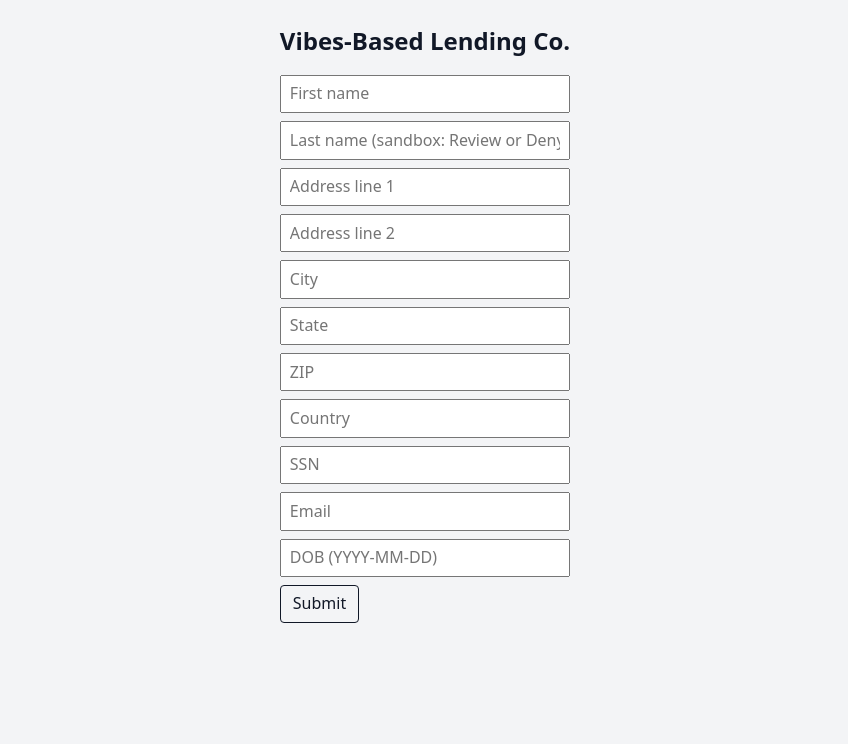
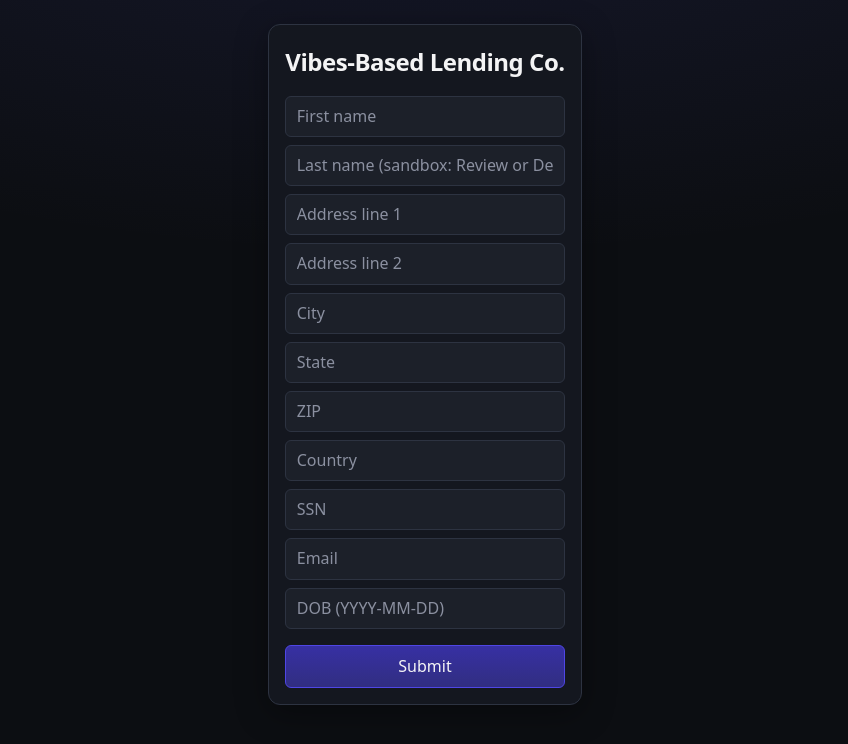
Before and after one commit to Friskybunnies/vibes_based_lending_co, a React app in the folder frontend/: page / in a window 1280 px wide. Shown: the top 744 px of the page, without its empty margins (215-1063 px from the left). Built offline with nearby package versions, Linux system fonts and the light colour scheme; no server answers; the HTML template or start-up script is replaced by a standard one.

Commit message:
Reorientation from Netlify to Railway

```diff
--- a/frontend/src/App.css
+++ b/frontend/src/App.css
@@ -1,41 +1,94 @@
 .wrap {
-  max-width: 24rem;
+  max-width: 22rem;
   margin: 0 auto;
-  padding: 0 0.75rem;
+  padding: 1.25rem 1rem 1rem;
   text-align: left;
+  background: var(--surface);
+  border: 1px solid var(--border);
+  border-radius: 12px;
+  box-shadow: 0 8px 32px rgba(0, 0, 0, 0.35);
+}
+
+.wrap form {
+  margin-top: 0.25rem;
+}
+
+button[type="submit"] {
+  width: 100%;
+  margin-top: 0.5rem;
+  padding: 0.55rem 0.75rem;
+  font: inherit;
+  font-weight: 500;
+  color: var(--text-h);
+  background: linear-gradient(180deg, #3730a3 0%, #312e81 100%);
+  border: 1px solid #4f46e5;
+  border-radius: 6px;
+  cursor: pointer;
+  transition: filter 0.15s, opacity 0.15s;
+}
+
+button[type="submit"]:hover:not(:disabled) {
+  filter: brightness(1.08);
+}
+
+button[type="submit"]:disabled {
+  opacity: 0.55;
+  cursor: not-allowed;
+}
+
+button[type="button"] {
+  font: inherit;
+  padding: 0.45rem 0.85rem;
+  border-radius: 6px;
+  border: 1px solid var(--border);
+  background: var(--surface2);
+  color: var(--text);
+  cursor: pointer;
+  transition: background 0.15s, border-color 0.15s;
+}
+
+button[type="button"]:hover {
+  background: #252a36;
+  border-color: #3d4554;
 }
 
 .result {
   margin: 1rem 0;
-  padding: 1rem;
-  border: 1px solid var(--text-h, #333);
-  border-radius: 6px;
+  padding: 1rem 1rem;
+  border-radius: 8px;
+  border: 1px solid var(--border);
+  background: var(--surface2);
 }
 
-.result.ok { border-color: #22c55e; }
-.result.wait { border-color: #ca8a04; }
-.result.bad { border-color: #dc2626; }
+.result.ok {
+  border-color: rgba(34, 197, 94, 0.45);
+  background: rgba(34, 197, 94, 0.08);
+}
+
+.result.wait {
+  border-color: rgba(234, 179, 8, 0.45);
+  background: rgba(234, 179, 8, 0.07);
+}
+
+.result.bad {
+  border-color: rgba(220, 38, 38, 0.45);
+  background: rgba(220, 38, 38, 0.08);
+}
 
 .result .big {
-  font-size: 1.25rem;
+  font-size: 1.2rem;
   font-weight: 600;
-  margin: 0 0 0.5rem;
-  color: var(--text-h, inherit);
+  margin: 0 0 0.4rem;
+  color: var(--text-h);
 }
 
-.result p { margin: 0; }
-
-button {
-  font: inherit;
-  padding: 0.4rem 0.75rem;
-  border-radius: 4px;
-  border: 1px solid var(--text-h, #999);
-  background: transparent;
-  color: var(--text-h, inherit);
-  cursor: pointer;
+.result p {
+  margin: 0;
+  color: var(--text);
 }
 
 .err {
-  color: #f87171;
+  color: #fca5a5;
   margin-top: 0.75rem;
+  font-size: 0.9rem;
 }
--- a/frontend/src/App.jsx
+++ b/frontend/src/App.jsx
@@ -15,7 +15,8 @@ const empty = {
   dob: '',
 }
 
-const api = 'http://localhost:3001'
+// Dev: Vite on 5173, API on 3001. Production (e.g. Railway): same host, use relative /api
+const api = import.meta.env.VITE_API_URL || (import.meta.env.DEV ? 'http://localhost:3001' : '')
 
 function App() {
   const [form, setForm] = useState(empty)
--- a/frontend/src/index.css
+++ b/frontend/src/index.css
@@ -1,19 +1,18 @@
 :root {
-  --text: #6b6375;
-  --text-h: #08060d;
-  --bg: #1a1b22;
+  color-scheme: dark;
+  --bg: #0c0e12;
+  --surface: #14171f;
+  --surface2: #1c2029;
+  --border: #2d3341;
+  --border-focus: #6366f1;
+  --text: #c8cad0;
+  --text-muted: #8b90a0;
+  --text-h: #f4f4f5;
   --sans: system-ui, sans-serif;
+
   font: 16px/1.45 var(--sans);
   color: var(--text);
   background: var(--bg);
-}
-
-@media (prefers-color-scheme: light) {
-  :root {
-    --text: #4b5563;
-    --text-h: #111827;
-    --bg: #f3f4f6;
-  }
 }
 
 body {
@@ -22,10 +21,13 @@ body {
 
 #root {
   min-height: 100svh;
-  padding: 1.5rem 0;
+  padding: 1.5rem 0 2rem;
   display: flex;
   justify-content: center;
   align-items: flex-start;
+  background:
+    radial-gradient(ellipse 80% 50% at 50% -20%, rgba(99, 102, 241, 0.12), transparent),
+    var(--bg);
 }
 
 h1 {
@@ -34,14 +36,36 @@ h1 {
   color: var(--text-h);
   margin: 0 0 1rem;
   text-align: center;
+  letter-spacing: -0.02em;
 }
 
-p { margin: 0 0 0.5rem; }
+p {
+  margin: 0 0 0.5rem;
+}
 
 input {
   width: 100%;
   max-width: 100%;
   box-sizing: border-box;
   font: inherit;
-  padding: 0.35rem 0.5rem;
+  padding: 0.5rem 0.65rem;
+  color: var(--text-h);
+  background: var(--surface2);
+  border: 1px solid var(--border);
+  border-radius: 6px;
+  outline: none;
+  transition: border-color 0.15s, box-shadow 0.15s;
 }
+
+input::placeholder {
+  color: var(--text-muted);
+}
+
+input:hover {
+  border-color: #3d4554;
+}
+
+input:focus {
+  border-color: var(--border-focus);
+  box-shadow: 0 0 0 2px rgba(99, 102, 241, 0.25);
+}
```
